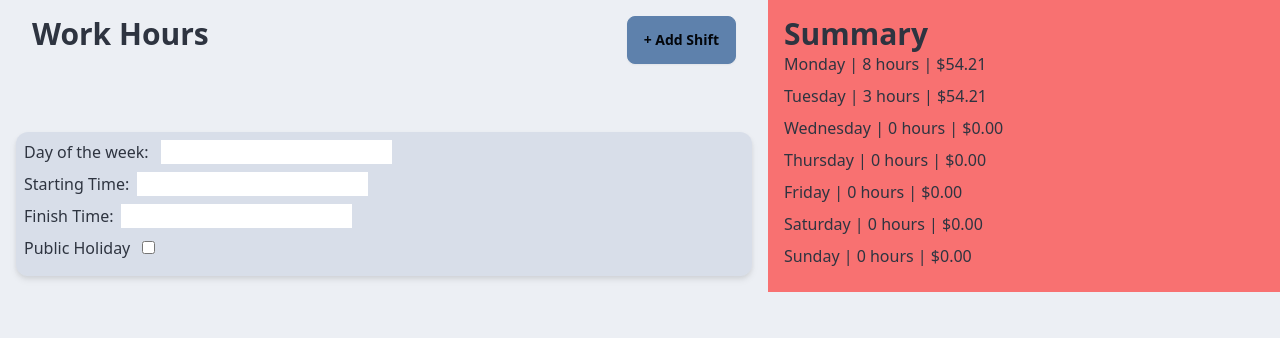
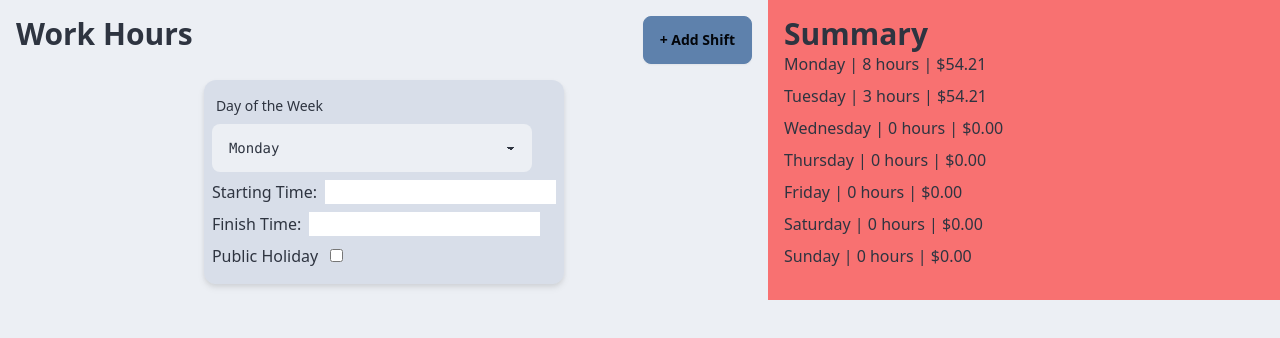
Before and after one commit to brbenham1/Paycalc, a React (Vite) app: page / in a window 1280 px wide. Both pictures are taken after a click on the button "+ Add Shift". Shown: the top 338 px of the page. Built offline with nearby package versions, Linux system fonts and the light colour scheme.

Commit message:
Modified day of the week in shift details

```diff
--- a/src/components/HoursForm.tsx
+++ b/src/components/HoursForm.tsx
@@ -29,17 +29,16 @@ export default function HoursForm() {
 
 	return (
 		<div className="bg-base-100 flex flex-1 flex-col justify-between p-4">
-			<a className="flex justify-between pb-4">
-				<h1 className="ml-4 text-3xl font-bold">Work Hours</h1>
+			<div className="flex justify-between pb-4">
+				<h1 className="text-3xl font-bold">Work Hours</h1>
 				<button
-					className="btn btn-primary mr-4 self-center rounded-lg"
+					className="btn btn-primary self-center rounded-lg"
 					onClick={addShift}
 				>
 					+ Add Shift
 				</button>
-			</a>
-
-			<div className="grid grid-cols-1 gap-2">
+			</div>
+			<div className="flex flex-wrap justify-center gap-4">
 				{days.map((day) => (
 					<ShiftDetails />
 				))}
--- a/src/components/ShiftDetails.tsx
+++ b/src/components/ShiftDetails.tsx
@@ -4,10 +4,20 @@ export default function ShiftDetails() {
 	return (
 		<div className=" bg-base-300 shadow-base-content rounded-xl drop-shadow-md filter">
 			<form className="p-2">
-				<div className="mb-2">
-					<label className="mr-2">Day of the week: </label>
-					<input type="text" name="dayOfWeek" />
-				</div>
+				<label className="form-control w-full max-w-xs pb-2">
+					<div className="label">
+						<span className="label-text font-medium">Day of the Week</span>
+					</div>
+					<select className="select bg-primary-300 rounded-lg font-mono">
+						<option selected>Monday</option>
+						<option>Tuesday</option>
+						<option>Wednesday</option>
+						<option>Thursday</option>
+						<option>Friday</option>
+						<option>Saturday</option>
+						<option>Sunday</option>
+					</select>
+				</label>
 				<div className="mb-2">
 					<label className="mr-2">Starting Time:</label>
 					<input type="text" name="startTime" />
```
